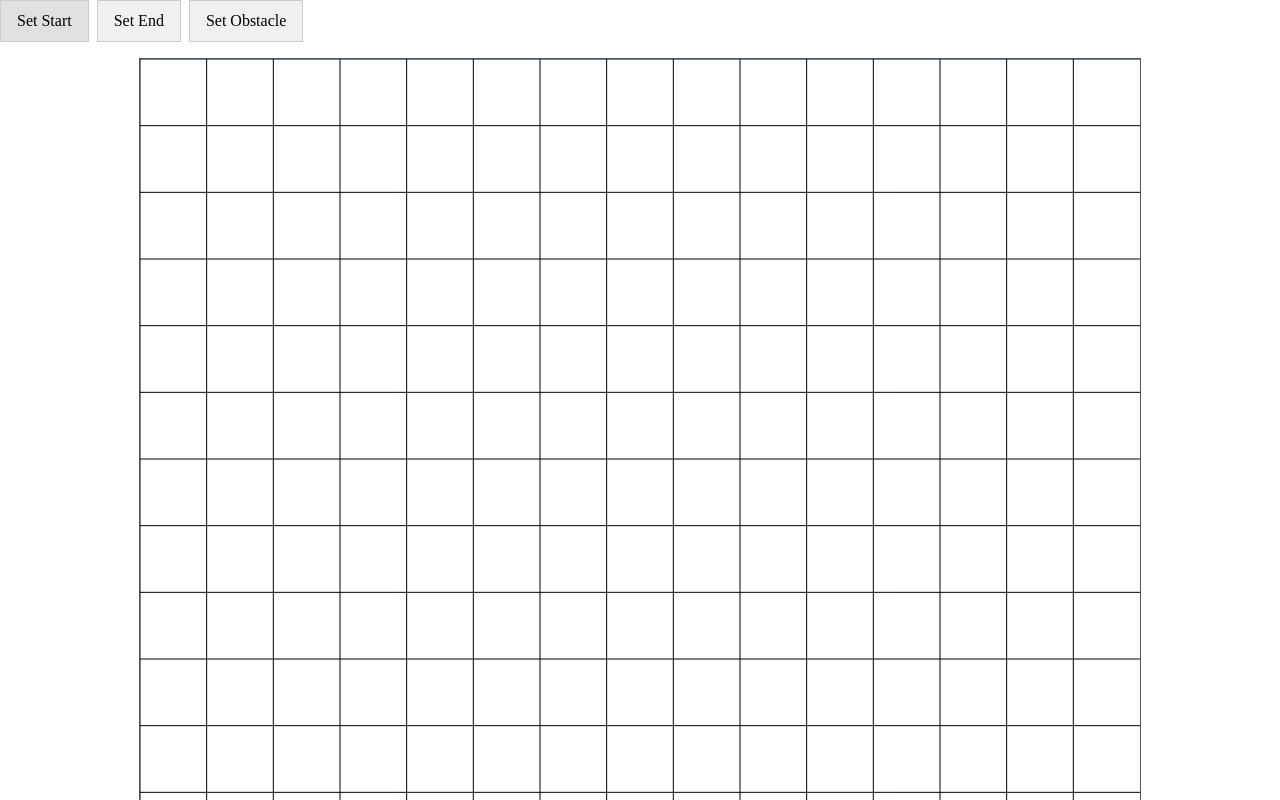
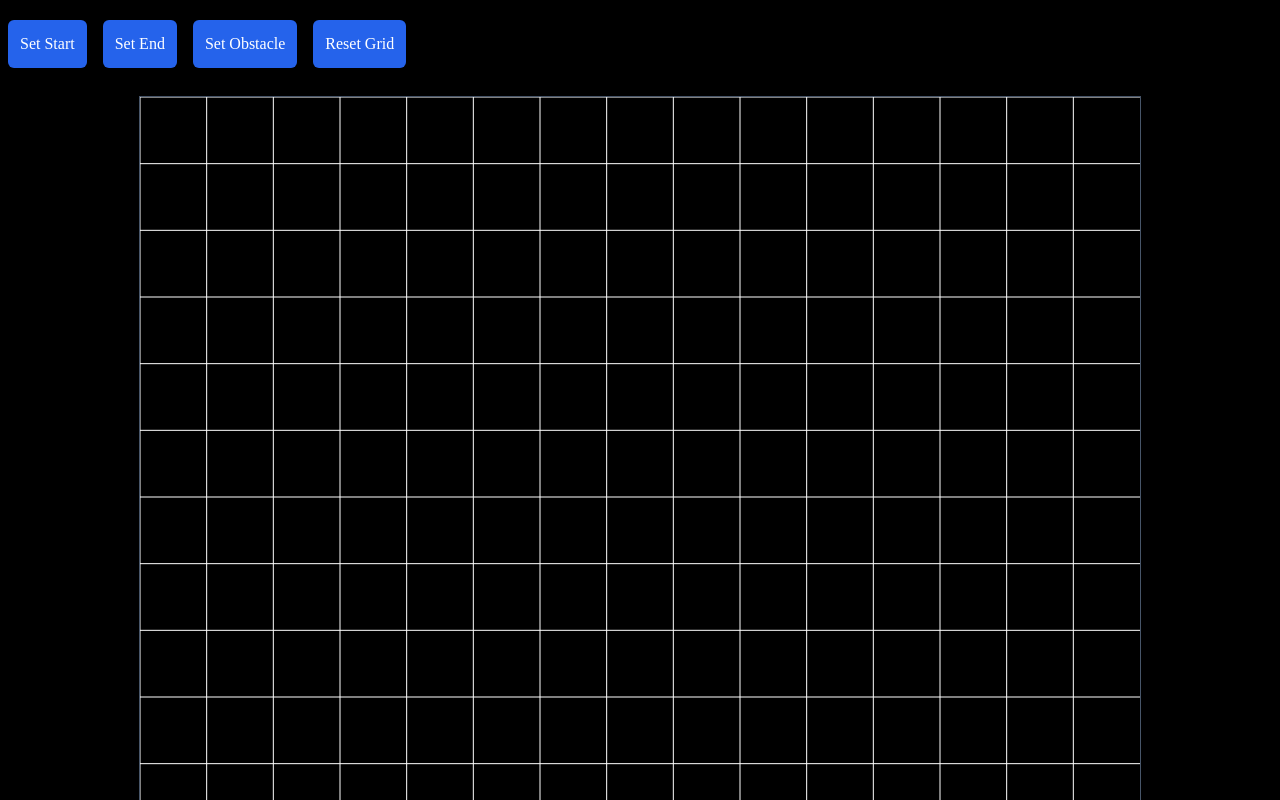
Before and after one commit to SumirSeth/path, a Nuxt app: page / in a window 1280 px wide. Shown: the top 800 px of the page. Built offline with nearby package versions, Linux system fonts and the light colour scheme.

Commit message:
feat: implement grid reset functionality and improve grid styling

```diff
--- a/app.vue
+++ b/app.vue
@@ -2,7 +2,7 @@
   <Link rel="icon" href="/favicon.png" />
   <Title>Shortest Path</Title>
   <Meta name="description" content="Shortest Path" />
-  <div class="font-[Outfit] min-h-screen">
+  <div class="font-[Outfit] min-h-screen bg-black">
     <NuxtPage />
   </div>
 </template>
--- a/components/Grid.vue
+++ b/components/Grid.vue
@@ -6,6 +6,7 @@
 </template>
 
 <script lang="ts" setup>
+import { defineExpose } from 'vue'
 
 //props
 const props = defineProps({
@@ -22,6 +23,7 @@ const props = defineProps({
     default: 'obstacle'
   }
 })
+
 
 //grid logic
 const gridCanvas = ref<HTMLCanvasElement>()
@@ -55,7 +57,7 @@ onMounted(() => {
 
   //drawing the grid
   if (!ctx) return
-  ctx.strokeStyle = "#000";
+  ctx.strokeStyle = "#fff";
 
 
   for (let i = 0; i < props.rows; i++) {
@@ -150,7 +152,7 @@ const drawGrid = () => {
       const y = row * cellHeight
 
       if (gridStates[row][col] === 'obstacle') {
-        ctx.fillStyle = '#333'
+        ctx.fillStyle = 'blue'
         ctx.fillRect(x, y, cellWidth, cellHeight)
       } else if (gridStates[row][col] === 'start') {
         ctx.fillStyle = 'green'
@@ -158,17 +160,20 @@ const drawGrid = () => {
       } else if (gridStates[row][col] === 'end') {
         ctx.fillStyle = 'red'
         ctx.fillRect(x, y, cellWidth, cellHeight)
+      } else if (gridStates[row][col] === 'empty') {
+        ctx.fillStyle = 'black'
+        ctx.fillRect(x, y, cellWidth, cellHeight)
       }
 
       if (hoveredCell.value[0] === row && hoveredCell.value[1] === col) {
-        ctx.fillStyle = "rgba(250, 100, 100, 0.3)"
+        ctx.fillStyle = "rgba(100, 100, 100, 0.3)"
         ctx.fillRect(x, y, cellWidth, cellHeight)
       }
     }
   }
 
   //drawing the grid lines
-  ctx.strokeStyle = "#000"
+  ctx.strokeStyle = "#fff"
   for (let i = 0; i <= props.columns; i++) {
     const x = i * cellWidth
     ctx.beginPath()
@@ -210,6 +215,20 @@ const handleMouseMove = (e: MouseEvent) => {
   drawGrid()
 }
 
+//reset the grid
+const resetGrid = () => {
+  for (let i = 0; i < props.rows; i++) {
+    for(let j = 0; j < props.columns; j++) {
+      gridStates[i][j] = 'empty';
+    }
+  }
+  drawGrid()
+}
+//funcs
+defineExpose({
+  resetGrid,
+})
+
 
 </script>
 
--- a/pages/index.vue
+++ b/pages/index.vue
@@ -1,33 +1,43 @@
 <template>
   <div>
-    <div class="controls">
+    <div class="controls py-5 mb-2">
       <button @click="mode = 'start'">Set Start</button>
       <button @click="mode = 'end'">Set End</button>
       <button @click="mode = 'obstacle'">Set Obstacle</button>
+      <button @click="resetGrid">Reset Grid</button>
     </div>
-    <Grid :rows="15" :columns="15" :mode="mode" />
+    <Grid ref="grid" :rows="15" :columns="15" :mode="mode" />
   </div>
 </template>
 
-<script setup>
-import { ref } from "vue";
-import Grid from "~/components/Grid.vue";
+<script lang="ts" setup>
+import Grid from "../components/Grid.vue";
+import { ref } from 'vue';
+
+type GridInstance = InstanceType<typeof Grid>;
 
 const mode = ref("obstacle");
+const grid = ref<GridInstance | null>(null);
+
+onMounted(() => {
+  console.log("Grid is ready:", grid.value);
+});
+
+
+const resetGrid = () => {
+  console.log(grid.value); // Should log the Grid instance
+  if (grid.value) {
+    grid.value.resetGrid();
+  } else {
+    console.error("Grid component not found");
+  }
+};
+
+
 </script>
 
 <style scoped>
-.controls {
-  margin-bottom: 16px;
-}
 button {
-  margin-right: 8px;
-  padding: 8px 16px;
-  border: 1px solid #ccc;
-  background-color: #f0f0f0;
-  cursor: pointer;
-}
-button:hover {
-  background-color: #e0e0e0;
+  @apply bg-blue-600 text-white rounded-md p-3 mx-2 hover:bg-blue-800
 }
 </style>
```
